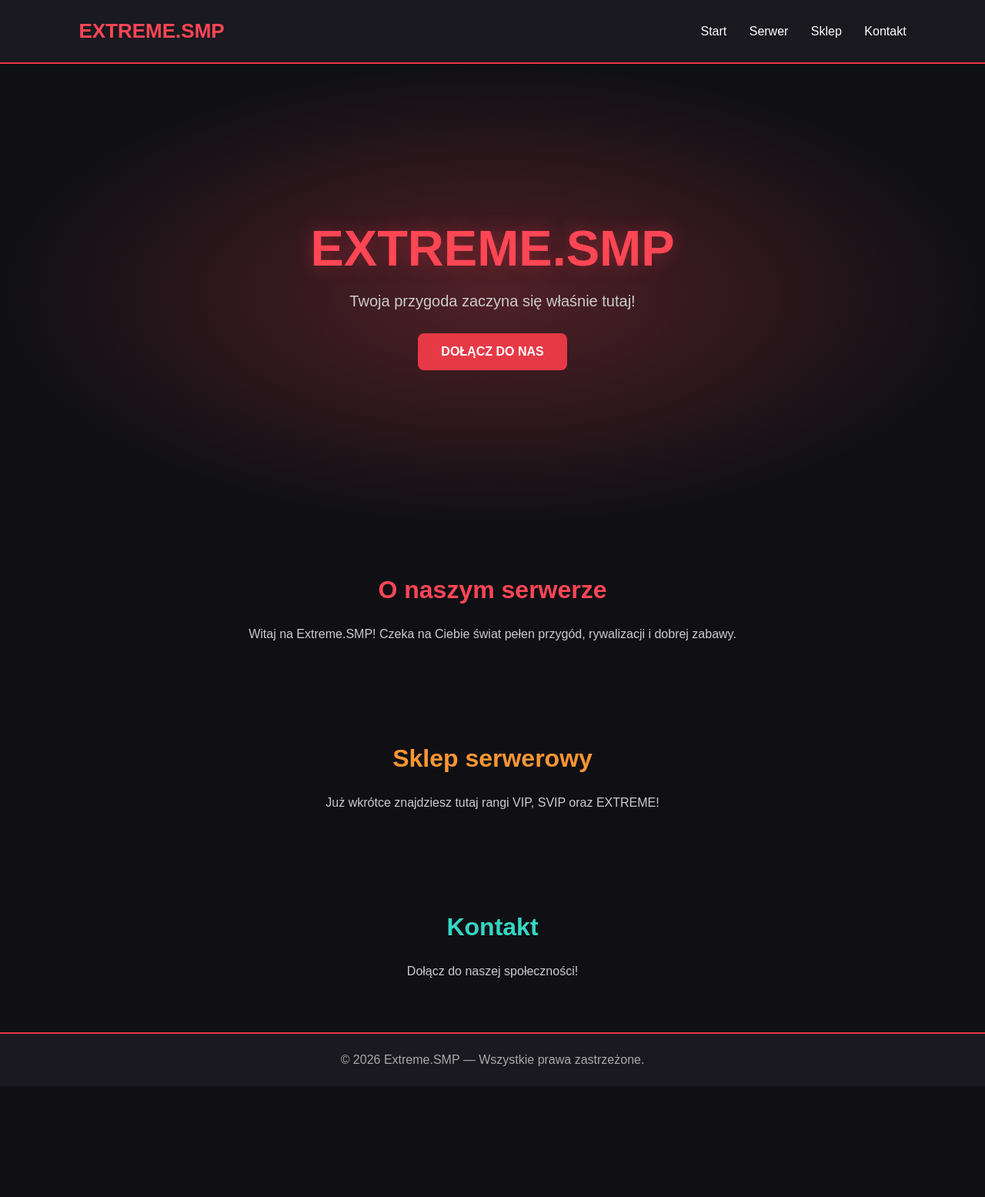
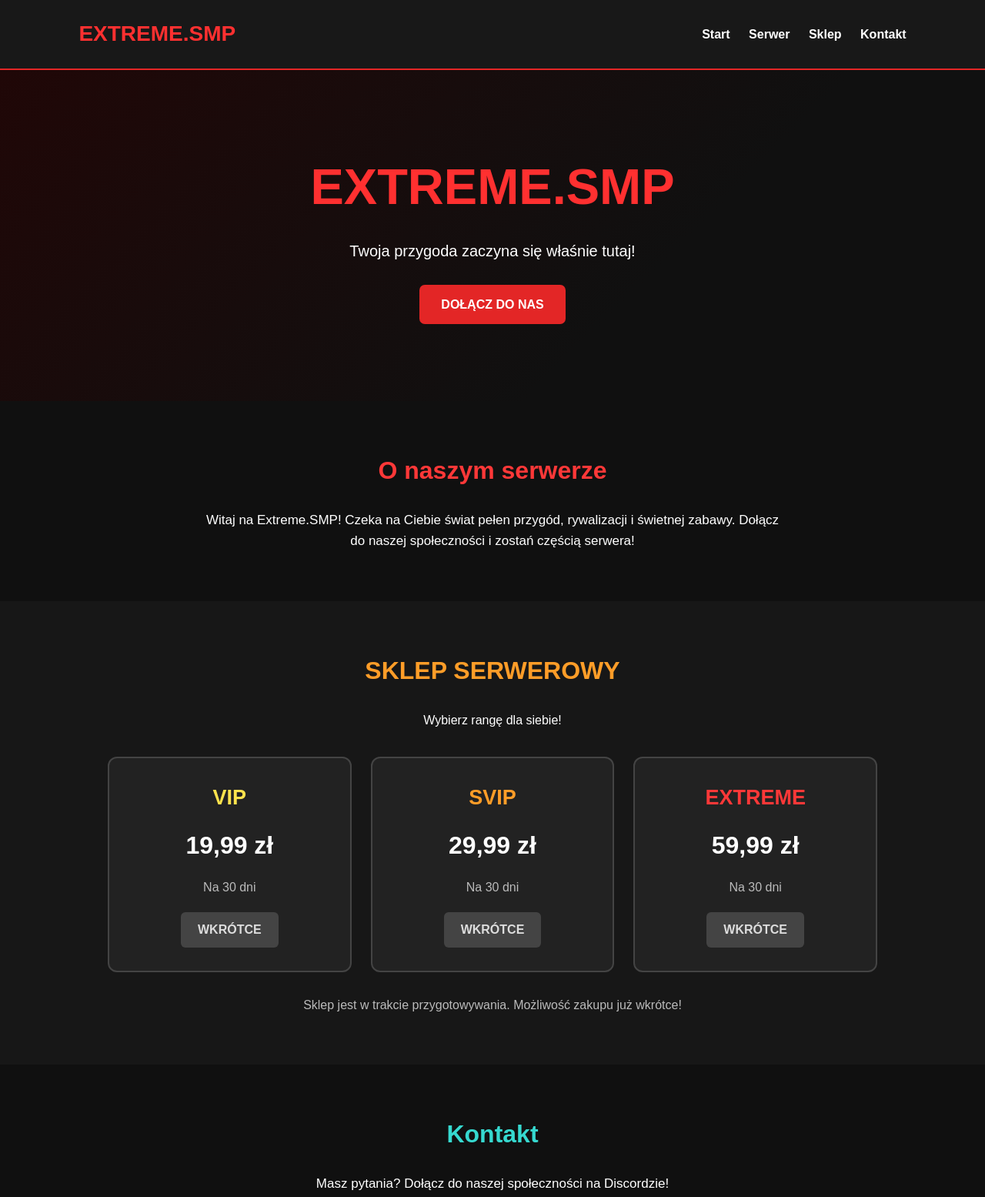
Before and after one commit to Aleks2127101/ExtremeSMP, a plain HTML site: page index.html in a window 1280 px wide. Shown: the top 1555 px of the page at 77% size. Before the commit the page ends 1411 px from the top, so only its background shows below. Drawn offline with Linux system fonts and the light colour scheme.

Commit message:
Revise index.html for layout and style enhancements
Updated HTML structure and styles for improved layout and responsiveness.

```diff
--- a/index.html
+++ b/index.html
@@ -5,7 +5,6 @@
     <meta charset="UTF-8">
     <meta name="viewport" content="width=device-width, initial-scale=1.0">
     <title>Extreme.SMP | Minecraft Server</title>
-
     <style>
         * {
             margin: 0;
@@ -13,116 +12,191 @@
             box-sizing: border-box;
         }
 
+        html {
+            scroll-behavior: smooth;
+        }
+
         body {
             font-family: Arial, sans-serif;
-            background: #101014;
+            background: #101010;
             color: white;
+            line-height: 1.6;
         }
 
         header {
-            padding: 25px 8%;
+            background: #181818;
+            padding: 22px 8%;
             display: flex;
             justify-content: space-between;
             align-items: center;
-            background: #19191f;
-            border-bottom: 2px solid #e63946;
+            flex-wrap: wrap;
+            gap: 15px;
+            border-bottom: 2px solid #e32626;
         }
 
-        .logo {
-            color: #ff4655;
-            font-size: 26px;
-            font-weight: bold;
+        header h1 {
+            color: #ff3030;
+            font-size: 28px;
         }
 
         nav a {
             color: white;
             text-decoration: none;
-            margin-left: 25px;
-            transition: 0.3s;
+            margin-left: 20px;
+            font-weight: bold;
         }
 
         nav a:hover {
-            color: #ff4655;
+            color: #ff3030;
         }
 
         .hero {
-            min-height: 75vh;
+            min-height: 430px;
             display: flex;
             flex-direction: column;
             justify-content: center;
             align-items: center;
             text-align: center;
-            padding: 30px;
-            background: radial-gradient(#502027, #101014 70%);
+            padding: 50px 20px;
+            background: linear-gradient(135deg, #200707, #101010 65%);
         }
 
-        .hero h1 {
-            font-size: 65px;
-            color: #ff4655;
-            margin-bottom: 20px;
-            text-shadow: 0 0 25px #e6394666;
+        .hero h2 {
+            font-size: clamp(38px, 7vw, 65px);
+            color: #ff3030;
+            margin-bottom: 15px;
         }
 
         .hero p {
             font-size: 20px;
-            color: #cccccc;
-            margin-bottom: 30px;
+            margin-bottom: 28px;
         }
 
         .button {
-            background: #e63946;
+            display: inline-block;
+            padding: 13px 28px;
+            background: #e32626;
             color: white;
-            padding: 15px 30px;
-            border-radius: 8px;
             text-decoration: none;
             font-weight: bold;
-            transition: 0.3s;
-        }
-
-        .button:hover {
-            background: #ff5965;
-            transform: scale(1.05);
+            border-radius: 7px;
         }
 
         section {
-            padding: 65px 10%;
+            padding: 65px 8%;
             text-align: center;
         }
 
         section h2 {
-            color: #ff4655;
             font-size: 32px;
             margin-bottom: 25px;
+            color: #ff3838;
         }
 
-        section p {
-            color: #cccccc;
-            line-height: 1.7;
+        .about p, .contact p {
+            max-width: 750px;
+            margin: auto;
+            font-size: 17px;
         }
 
-        #sklep h2 {
-            color: #ff9635;
+        .shop {
+            background: #171717;
         }
 
-        #kontakt h2 {
-            color: #35d6c5;
+        .shop h2 {
+            color: #ff9d28;
+        }
+
+        .rank-container {
+            display: grid;
+            grid-template-columns: repeat(auto-fit, minmax(220px, 1fr));
+            gap: 25px;
+            max-width: 1000px;
+            margin: 35px auto 0;
+        }
+
+        .rank {
+            background: #222;
+            padding: 30px 20px;
+            border-radius: 12px;
+            border: 2px solid #444;
+            transition: transform 0.2s;
+        }
+
+        .rank:hover {
+            transform: translateY(-6px);
+        }
+
+        .rank h3 {
+            font-size: 27px;
+            margin-bottom: 12px;
+        }
+
+        .vip h3 {
+            color: #ffe34d;
+        }
+
+        .svip h3 {
+            color: #ff9d28;
+        }
+
+        .extreme h3 {
+            color: #ff3838;
+        }
+
+        .price {
+            font-size: 32px;
+            font-weight: bold;
+            margin: 15px 0;
+        }
+
+        .duration {
+            color: #bbb;
+            margin-bottom: 20px;
+        }
+
+        .soon {
+            display: inline-block;
+            background: #444;
+            color: #ddd;
+            padding: 10px 22px;
+            border-radius: 6px;
+            font-weight: bold;
+        }
+
+        .shop-note {
+            margin-top: 30px;
+            color: #bbb;
+        }
+
+        .contact h2 {
+            color: #36d9d0;
         }
 
         footer {
-            background: #19191f;
-            border-top: 2px solid #e63946;
+            background: #080808;
+            padding: 22px;
             text-align: center;
-            padding: 25px;
-            color: #aaaaaa;
+            color: #888;
+            border-top: 1px solid #333;
+        }
+
+        @media (max-width: 600px) {
+            header {
+                justify-content: center;
+                text-align: center;
+            }
+
+            nav a {
+                margin: 0 7px;
+            }
         }
     </style>
 </head>
-
 <body>
 
     <header>
-    <div class="logo">EXTREME.SMP</div>
-
+        <h1>EXTREME.SMP</h1>
         <nav>
             <a href="#start">Start</a>
             <a href="#serwer">Serwer</a>
@@ -131,35 +205,66 @@
         </nav>
     </header>
 
+    <main>
         <div class="hero" id="start">
-    <h1>EXTREME.SMP</h1>
+            <h2>EXTREME.SMP</h2>
             <p>Twoja przygoda zaczyna się właśnie tutaj!</p>
-    <a href="#serwer" class="button">DOŁĄCZ DO NAS</a>
+            <a class="button" href="#serwer">DOŁĄCZ DO NAS</a>
         </div>
 
-<section id="serwer">
+        <section class="about" id="serwer">
             <h2>O naszym serwerze</h2>
             <p>
-        Witaj na Extreme.SMP! Czeka na Ciebie świat
-        pełen przygód, rywalizacji i dobrej zabawy.
+                Witaj na Extreme.SMP! Czeka na Ciebie świat pełen przygód,
+                rywalizacji i świetnej zabawy. Dołącz do naszej społeczności
+                i zostań częścią serwera!
             </p>
         </section>
 
-<section id="sklep">
-    <h2>Sklep serwerowy</h2>
-    <p>
-        Już wkrótce znajdziesz tutaj rangi VIP,
-        SVIP oraz EXTREME!
+        <section class="shop" id="sklep">
+            <h2>SKLEP SERWEROWY</h2>
+            <p>Wybierz rangę dla siebie!</p>
+
+            <div class="rank-container">
+
+                <div class="rank vip">
+                    <h3>VIP</h3>
+                    <p class="price">19,99 zł</p>
+                    <p class="duration">Na 30 dni</p>
+                    <span class="soon">WKRÓTCE</span>
+                </div>
+
+                <div class="rank svip">
+                    <h3>SVIP</h3>
+                    <p class="price">29,99 zł</p>
+                    <p class="duration">Na 30 dni</p>
+                    <span class="soon">WKRÓTCE</span>
+                </div>
+
+                <div class="rank extreme">
+                    <h3>EXTREME</h3>
+                    <p class="price">59,99 zł</p>
+                    <p class="duration">Na 30 dni</p>
+                    <span class="soon">WKRÓTCE</span>
+                </div>
+
+            </div>
+
+            <p class="shop-note">
+                Sklep jest w trakcie przygotowywania. Możliwość zakupu już wkrótce!
             </p>
         </section>
 
-<section id="kontakt">
+        <section class="contact" id="kontakt">
             <h2>Kontakt</h2>
-    <p>Dołącz do naszej społeczności!</p>
+            <p>
+                Masz pytania? Dołącz do naszej społeczności na Discordzie!
+            </p>
         </section>
+    </main>
 
     <footer>
-    © 2026 Extreme.SMP — Wszystkie prawa zastrzeżone.
+        © 2026 Extreme.SMP | Wszelkie prawa zastrzeżone
     </footer>
 
 </body>
```
Lines whose indentation alone changed are shown as unchanged.
